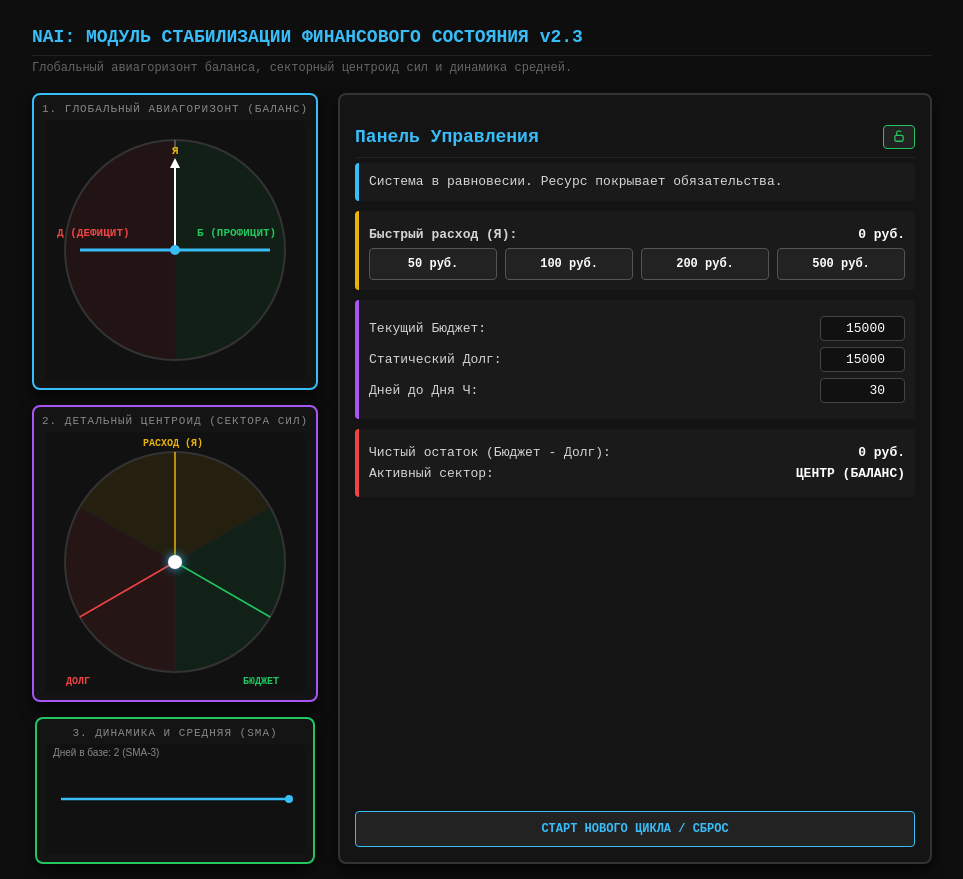
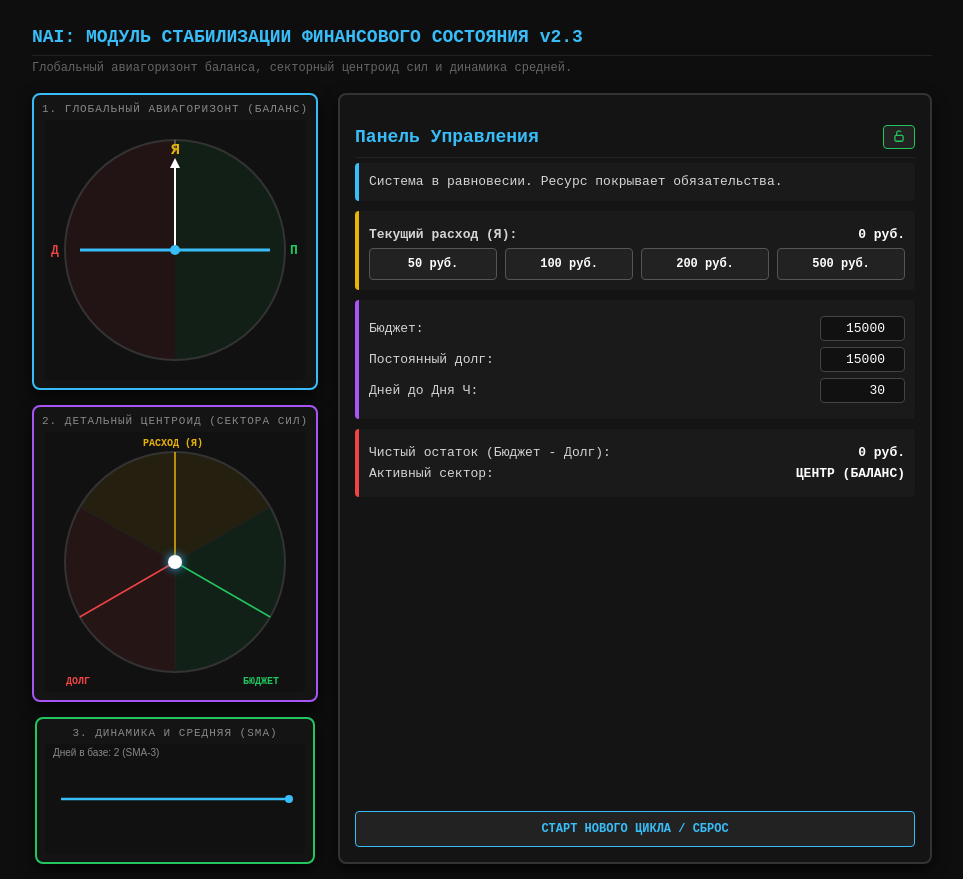
Before and after one commit to nai-apps/fin-module, a plain HTML site: page index.html in a window 1280 px wide. Shown: the whole page, without its empty margins (158-1121 px from the left). Drawn offline with Linux system fonts and the light colour scheme.

Commit message:
Update index.html

```diff
--- a/index.html
+++ b/index.html
@@ -69,7 +69,7 @@
 
                 <!-- БЫСТРЫЙ ВВОД СУТОЧНЫХ ТРАТ -->
                 <div class="stats-box" style="border-left-color: #eab308;">
-                    <div class="stat-line" style="font-weight: bold;">Быстрый расход (Я): <span id="valExpense" class="value">0 руб.</span></div>
+                    <div class="stat-line" style="font-weight: bold;">Текущий расход (Я): <span id="valExpense" class="value">0 руб.</span></div>
                                         <div class="quick-buttons">
                         <button class="btn-add" onclick="addExpense(50)">50 руб.</button>
                         <button class="btn-add" onclick="addExpense(100)">100 руб.</button>
@@ -80,10 +80,10 @@
 
                 <!-- ВВОД ОСНОВНЫХ ДАННЫХ -->
                 <div class="stats-box" style="border-left-color: #a855f7;">
-                    <div class="stat-line"> Текущий Бюджет:
+                    <div class="stat-line"> Бюджет:
     <input type="number" id="cfgBudget" class="input-field" value="15000" onchange="updateFromInputs()">
 </div>
-                    <div class="stat-line"> Статический Долг:
+<div class="stat-line"> Постоянный долг:
     <input type="number" id="cfgDebt" class="input-field" value="15000" onchange="updateFromInputs()">
 </div>
                     <div class="stat-line"> Дней до Дня Ч:
@@ -148,11 +148,11 @@
             gCtx.lineWidth = 2;
             gCtx.stroke();
 
-                        gCtx.font = "bold 11px Courier New";
+                        gCtx.font = "bold 13px Courier New";
 gCtx.fillStyle = '#ef4444';
-            gCtx.fillText('Д (ДЕФИЦИТ)', 12, cY - 14);
+gCtx.fillText('Д', 6, cY + 4);
 gCtx.fillStyle = '#22c55e';
-            gCtx.fillText('Б (ПРОФИЦИТ)', cX + 22, cY - 14);
+gCtx.fillText('П', 245, cY + 4);
 
             gCtx.save();
             gCtx.translate(cX, cY);
@@ -180,8 +180,9 @@
             gCtx.fillStyle = '#FFF';
             gCtx.fill();
 
+            gCtx.font = "bold 15px Courier New";
 gCtx.fillStyle = '#eab308';
-            gCtx.fillText('Я', -3, -radius + 14);
+gCtx.fillText('Я', -4, -radius + 14);
 
             gCtx.beginPath();
             gCtx.arc(0, 0, 5, 0, 2 * Math.PI);
```
Lines whose indentation alone changed are shown as unchanged.
